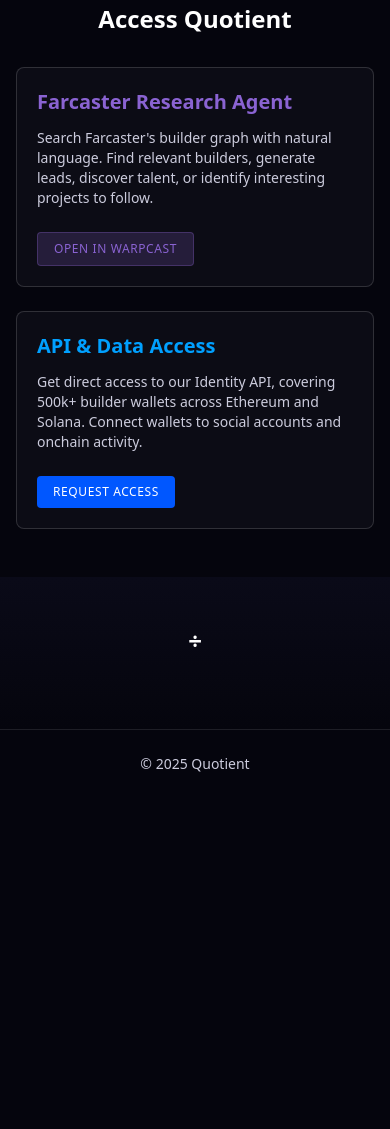
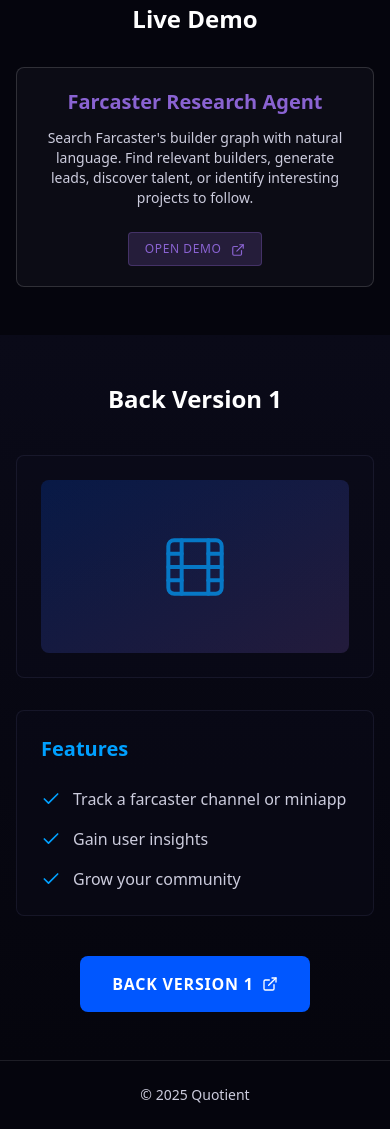
Before and after one commit to jchanolm/quotient-website, a website: page index.html in a window 390 px wide. Shown: the part 2783-3912 px from the top of the page. Before the commit the page ends 3581 px from the top, so only its background shows below. Drawn offline with Linux system fonts and the light colour scheme.

Commit message:
new call to action close

```diff
--- a/index.html
+++ b/index.html
@@ -13,8 +13,8 @@
   <header class="fixed top-0 left-0 right-0 flex flex-col sm:flex-row justify-between items-center px-4 sm:px-6 md:px-[60px] py-4 sm:py-5 z-[100] bg-gradient-to-b from-bg-darker/90 to-transparent backdrop-blur-md">
     <div class="text-xl font-bold tracking-wide mb-3 sm:mb-0">QUOTIENT</div>
     <div class="hidden sm:flex flex-wrap justify-center gap-3 sm:gap-4">
-      <a href="https://farcaster.usequotient.xyz/" class="bg-purple-warpcast/10 text-purple-warpcast border border-purple-warpcast/30 px-3 sm:px-4 md:px-4 py-2 text-xs sm:text-sm rounded hover:bg-purple-warpcast/20 hover:border-purple-warpcast/50 hover:shadow-[0_0_15px_rgba(138,99,210,0.4)] transition-all uppercase tracking-wider flex items-center justify-center">Live Demo on Farcaster</a>
-      <a href="https://docs.google.com/forms/d/e/1FAIpQLSdcoMQdDZUmzbzBaG28Dd7i2mVuNh5dIZiJqpH3_Y1CeEU5-Q/viewform?usp=dialog" class="bg-blue-primary/10 text-blue-bright border border-blue-bright/30 px-3 sm:px-4 md:px-4 py-2 text-xs sm:text-sm rounded hover:bg-blue-primary/20 hover:border-blue-bright/50 hover:shadow-[0_0_15px_rgba(0,87,255,0.4)] transition-all uppercase tracking-wider flex items-center justify-center">Pricing</a>
+      <a href="#live-demo" class="smooth-scroll bg-purple-warpcast/10 text-purple-warpcast border border-purple-warpcast/30 px-3 sm:px-4 md:px-4 py-2 text-xs sm:text-sm rounded hover:bg-purple-warpcast/20 hover:border-purple-warpcast/50 hover:shadow-[0_0_15px_rgba(138,99,210,0.4)] transition-all uppercase tracking-wider flex items-center justify-center">Live Demo on Farcaster</a>
+      <a href="#back-version" class="smooth-scroll bg-blue-primary/10 text-blue-bright border border-blue-bright/30 px-3 sm:px-4 md:px-4 py-2 text-xs sm:text-sm rounded hover:bg-blue-primary/20 hover:border-blue-bright/50 hover:shadow-[0_0_15px_rgba(0,87,255,0.4)] transition-all uppercase tracking-wider flex items-center justify-center">Back Version 1</a>
     </div>
   </header>
 
@@ -181,26 +181,85 @@
   </section>
 
   <!-- PRODUCTS SECTION -->
-  <section class="py-12 sm:py-16 md:py-20 px-4 sm:px-5">
-    <h2 class="text-2xl sm:text-3xl md:text-3xl font-bold text-center mb-8 sm:mb-12 md:mb-16">Access Quotient</h2>
-    <div class="max-w-6xl mx-auto grid grid-cols-1 md:grid-cols-2 gap-6 sm:gap-8">
+  <section id="live-demo" class="py-12 sm:py-16 md:py-20 px-4 sm:px-5">
+    <h2 class="text-2xl sm:text-3xl md:text-3xl font-bold text-center mb-8 sm:mb-12 md:mb-16">Live Demo</h2>
+    <div class="max-w-3xl mx-auto">
       <div class="bg-[rgba(15,15,25,0.75)] border border-white/15 rounded-lg p-5 sm:p-6 md:p-8 relative overflow-hidden">
-        <h3 class="text-xl sm:text-2xl md:text-2xl font-bold mb-3 sm:mb-4 md:mb-4 text-purple-warpcast">Farcaster Research Agent</h3>
-        <p class="text-sm sm:text-base md:text-base text-text-muted mb-6 sm:mb-8 md:mb-8">Search Farcaster's builder graph with natural language. Find relevant builders, generate leads, discover talent, or identify interesting projects to follow.</p>
-        <a href="https://farcaster.usequotient.xyz/" class="inline-block bg-purple-warpcast/20 hover:bg-purple-warpcast/30 text-purple-warpcast border border-purple-warpcast/30 px-4 sm:px-6 md:px-6 py-2 sm:py-3 md:py-3 rounded text-xs sm:text-sm md:text-sm font-medium uppercase tracking-wider transition-all hover:shadow-[0_0_20px_rgba(138,99,210,0.4)]">Open in Warpcast</a>
-      </div>
-
-      <div class="bg-[rgba(15,15,25,0.75)] border border-white/15 rounded-lg p-5 sm:p-6 md:p-8 relative overflow-hidden" id="contact-form">
-        <h3 class="text-xl sm:text-2xl md:text-2xl font-bold mb-3 sm:mb-4 md:mb-4 text-blue-bright">API & Data Access</h3>
-        <p class="text-sm sm:text-base md:text-base text-text-muted mb-6 sm:mb-8 md:mb-8">Get direct access to our Identity API, covering 500k+ builder wallets across Ethereum and Solana. Connect wallets to social accounts and onchain activity.</p>
-        <a href="https://docs.google.com/forms/d/e/1FAIpQLSdcoMQdDZUmzbzBaG28Dd7i2mVuNh5dIZiJqpH3_Y1CeEU5-Q/viewform?usp=dialog" class="inline-block bg-blue-primary hover:bg-[#0046cc] text-white px-4 sm:px-6 md:px-6 py-2 sm:py-3 md:py-3 rounded text-xs sm:text-sm md:text-sm font-medium uppercase tracking-wider transition-all hover:shadow-[0_0_20px_rgba(0,87,255,0.4)]">Request Access</a>
+        <h3 class="text-xl sm:text-2xl md:text-2xl font-bold mb-3 sm:mb-4 md:mb-4 text-purple-warpcast text-center">Farcaster Research Agent</h3>
+        <p class="text-sm sm:text-base md:text-base text-text-muted mb-6 sm:mb-8 md:mb-8 text-center">Search Farcaster's builder graph with natural language. Find relevant builders, generate leads, discover talent, or identify interesting projects to follow.</p>
+        <div class="flex justify-center">
+          <a href="https://farcaster.usequotient.xyz/" target="_blank" rel="noopener" class="inline-block bg-purple-warpcast/20 hover:bg-purple-warpcast/30 text-purple-warpcast border border-purple-warpcast/30 px-4 sm:px-6 md:px-6 py-2 sm:py-3 md:py-3 rounded text-xs sm:text-sm md:text-sm font-medium uppercase tracking-wider transition-all hover:shadow-[0_0_20px_rgba(138,99,210,0.4)]">
+            Open Demo
+            <svg class="inline-block w-3.5 h-3.5 ml-1.5" xmlns="http://www.w3.org/2000/svg" viewBox="0 0 24 24" fill="none" stroke="currentColor" stroke-width="2" stroke-linecap="round" stroke-linejoin="round">
+              <path d="M18 13v6a2 2 0 0 1-2 2H5a2 2 0 0 1-2-2V8a2 2 0 0 1 2-2h6"></path>
+              <polyline points="15 3 21 3 21 9"></polyline>
+              <line x1="10" y1="14" x2="21" y2="3"></line>
+            </svg>
+          </a>
+        </div>
       </div>
     </div>
   </section>
 
   <!-- FINAL CTA SECTION -->
-  <section class="py-12 sm:py-16 md:py-20 px-4 sm:px-5 bg-gradient-to-b from-bg-dark to-bg-darker text-center">
-    <h2 class="text-2xl sm:text-3xl md:text-3xl font-bold mb-6 sm:mb-8 md:mb-10">÷</h2>
+  <section id="back-version" class="py-12 sm:py-16 md:py-20 px-4 sm:px-5 bg-gradient-to-b from-bg-dark to-bg-darker">
+    <h2 class="text-2xl sm:text-3xl md:text-3xl font-bold mb-10 sm:mb-12 md:mb-16 text-center">Back Version 1</h2>
+
+    <div class="max-w-6xl mx-auto flex flex-col md:flex-row gap-8 md:gap-12 mb-10 sm:mb-12 md:mb-16">
+      <!-- Image Preview -->
+      <div class="w-full md:w-1/2 bg-card/30 border border-default/20 rounded-lg p-6 sm:p-8 md:p-8 flex items-center justify-center">
+        <div class="aspect-video w-full bg-gradient-to-br from-blue-primary/20 to-purple-warpcast/20 rounded-lg flex items-center justify-center">
+          <svg class="w-16 h-16 text-blue-bright opacity-70" xmlns="http://www.w3.org/2000/svg" viewBox="0 0 24 24" fill="none" stroke="currentColor" stroke-width="1.5" stroke-linecap="round" stroke-linejoin="round">
+            <rect x="2" y="2" width="20" height="20" rx="2.18" ry="2.18"></rect>
+            <line x1="7" y1="2" x2="7" y2="22"></line>
+            <line x1="17" y1="2" x2="17" y2="22"></line>
+            <line x1="2" y1="12" x2="22" y2="12"></line>
+            <line x1="2" y1="7" x2="7" y2="7"></line>
+            <line x1="2" y1="17" x2="7" y2="17"></line>
+            <line x1="17" y1="17" x2="22" y2="17"></line>
+            <line x1="17" y1="7" x2="22" y2="7"></line>
+          </svg>
+        </div>
+      </div>
+
+      <!-- Features -->
+      <div class="w-full md:w-1/2 bg-card/30 border border-default/20 rounded-lg p-6 sm:p-8 md:p-8">
+        <h3 class="text-xl sm:text-2xl font-bold mb-6 text-blue-bright">Features</h3>
+        <ul class="space-y-4 text-text-muted">
+          <li class="flex items-start gap-3">
+            <svg class="w-5 h-5 text-blue-bright flex-shrink-0 mt-0.5" xmlns="http://www.w3.org/2000/svg" viewBox="0 0 24 24" fill="none" stroke="currentColor" stroke-width="2" stroke-linecap="round" stroke-linejoin="round">
+              <polyline points="20 6 9 17 4 12"></polyline>
+            </svg>
+            <span>Track a farcaster channel or miniapp</span>
+          </li>
+          <li class="flex items-start gap-3">
+            <svg class="w-5 h-5 text-blue-bright flex-shrink-0 mt-0.5" xmlns="http://www.w3.org/2000/svg" viewBox="0 0 24 24" fill="none" stroke="currentColor" stroke-width="2" stroke-linecap="round" stroke-linejoin="round">
+              <polyline points="20 6 9 17 4 12"></polyline>
+            </svg>
+            <span>Gain user insights</span>
+          </li>
+          <li class="flex items-start gap-3">
+            <svg class="w-5 h-5 text-blue-bright flex-shrink-0 mt-0.5" xmlns="http://www.w3.org/2000/svg" viewBox="0 0 24 24" fill="none" stroke="currentColor" stroke-width="2" stroke-linecap="round" stroke-linejoin="round">
+              <polyline points="20 6 9 17 4 12"></polyline>
+            </svg>
+            <span>Grow your community</span>
+          </li>
+        </ul>
+      </div>
+    </div>
+
+    <!-- Giant Button -->
+    <div class="flex justify-center">
+      <a href="https://www.sidequest.build/quotient" target="_blank" rel="noopener" class="bg-blue-primary hover:bg-[#0046cc] text-white px-8 sm:px-10 md:px-12 py-4 sm:py-5 md:py-6 text-base sm:text-lg md:text-xl font-bold rounded-lg uppercase tracking-wider relative overflow-hidden transition-all hover:shadow-[0_0_30px_rgba(0,87,255,0.5)] flex items-center justify-center group">
+        <span class="relative z-10">Back Version 1</span>
+        <svg class="w-4 h-4 sm:w-5 sm:h-5 md:w-5 md:h-5 ml-2 sm:ml-3 relative z-10" xmlns="http://www.w3.org/2000/svg" viewBox="0 0 24 24" fill="none" stroke="currentColor" stroke-width="2" stroke-linecap="round" stroke-linejoin="round">
+          <path d="M18 13v6a2 2 0 0 1-2 2H5a2 2 0 0 1-2-2V8a2 2 0 0 1 2-2h6"></path>
+          <polyline points="15 3 21 3 21 9"></polyline>
+          <line x1="10" y1="14" x2="21" y2="3"></line>
+        </svg>
+        <div class="absolute top-0 left-[-100%] w-full h-full bg-white/10 transition-all duration-700 group-hover:left-[100%]"></div>
+      </a>
+    </div>
   </section>
 
   <!-- FOOTER -->
```
Also changed, not shown: styles.css.
